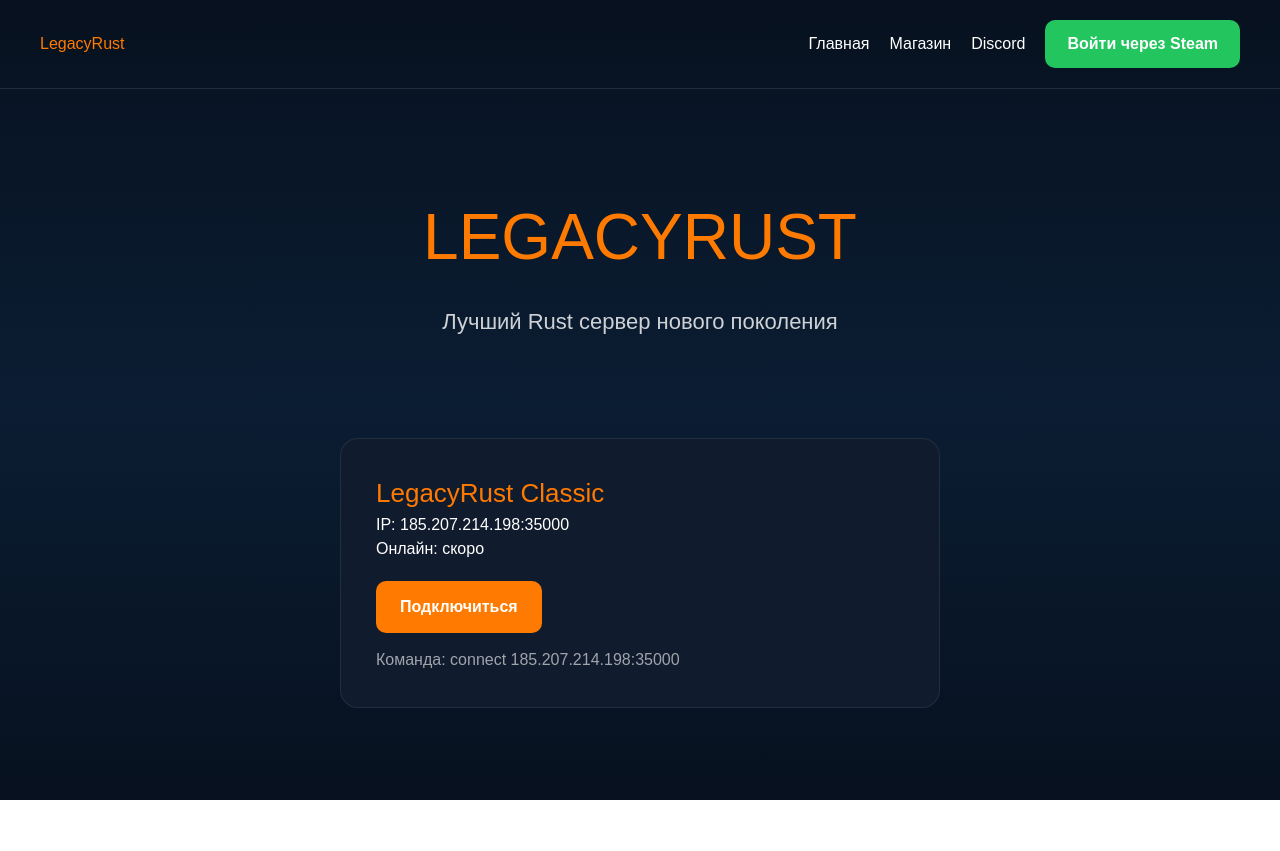
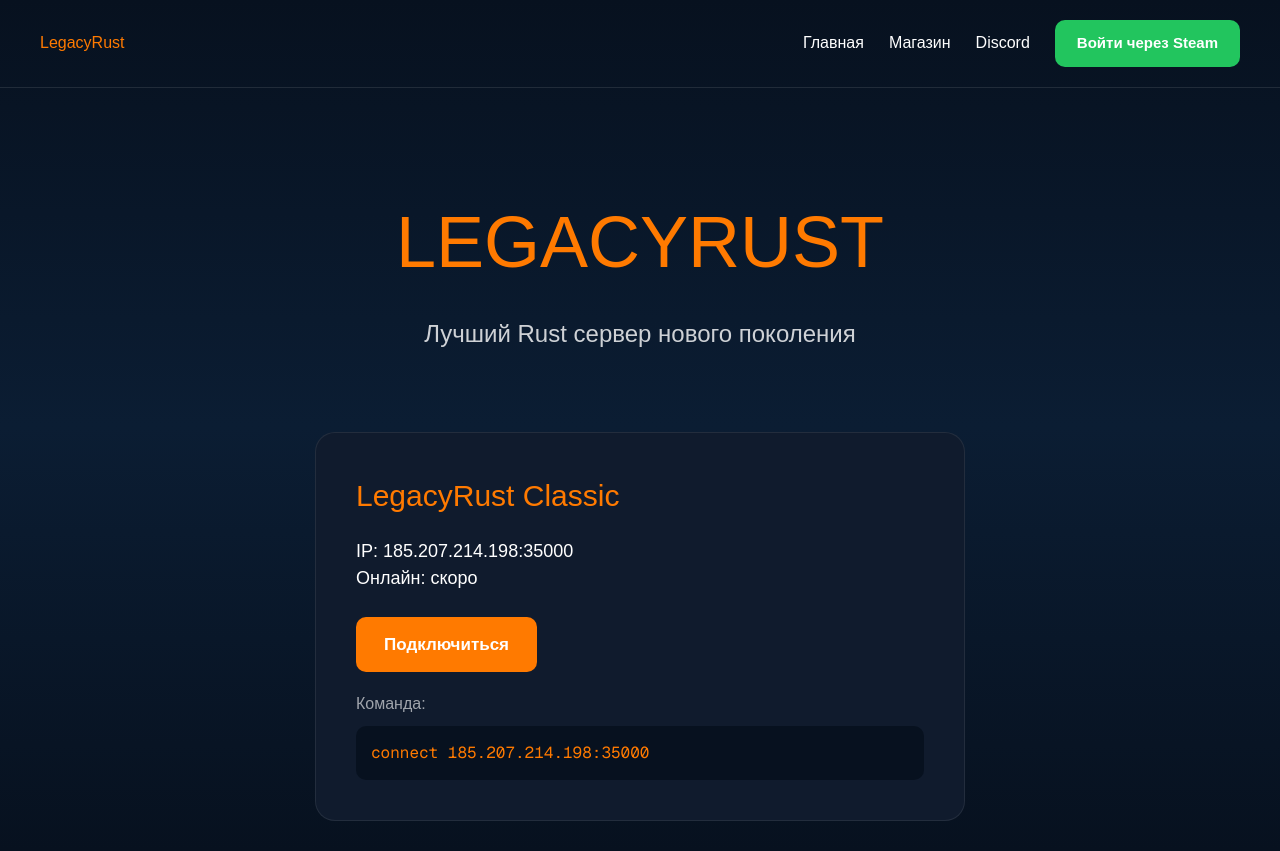
Before and after one commit to elm3rck-debug/rust-site, a Next.js app: page / in a window 1280 px wide. Before the commit the page ends 800 px from the top, so only its background shows below. Built offline with nearby package versions, Linux system fonts and the light colour scheme.

Commit message:
final discord fix

```diff
--- a/app/page.tsx
+++ b/app/page.tsx
@@ -6,9 +6,23 @@
   const [copied, setCopied] = useState(false);
 
   const copyIp = async () => {
-    await navigator.clipboard.writeText("connect 185.207.214.198:35000");
-    setCopied(true);
-    setTimeout(() => setCopied(false), 2000);
+    try {
+      await navigator.clipboard.writeText(
+        "connect 185.207.214.198:35000"
+      );
+
+      setCopied(true);
+
+      setTimeout(() => {
+        setCopied(false);
+      }, 2000);
+    } catch {
+      alert("Не удалось скопировать IP");
+    }
+  };
+
+  const openDiscord = () => {
+    window.location.href = "https://discord.com/invite/HJ3tWgNxr8";
   };
 
   return (
@@ -17,53 +31,63 @@
         minHeight: "100vh",
         background: "linear-gradient(to bottom, #07111f, #0b1d33, #07111f)",
         color: "white",
-        fontFamily: "Arial",
+        fontFamily: "Arial, sans-serif",
       }}
     >
       <header
         style={{
           display: "flex",
           justifyContent: "space-between",
+          alignItems: "center",
           padding: "20px 40px",
-          alignItems: "center",
           borderBottom: "1px solid rgba(255,255,255,0.1)",
         }}
       >
-        <h1 style={{ color: "#ff7a00" }}>LegacyRust</h1>
+        <h1
+          style={{
+            color: "#ff7a00",
+            margin: 0,
+          }}
+        >
+          LegacyRust
+        </h1>
 
-        <nav style={{ display: "flex", gap: "20px", alignItems: "center" }}>
-          <a href="#" style={{ color: "white", textDecoration: "none" }}>
+        <nav
+          style={{
+            display: "flex",
+            gap: "25px",
+            alignItems: "center",
+          }}
+        >
+          <button
+            style={navButton}
+          >
             Главная
-          </a>
+          </button>
 
-          <a href="#" style={{ color: "white", textDecoration: "none" }}>
+          <button
+            style={navButton}
+          >
             Магазин
-          </a>
+          </button>
 
-<button
-  onClick={() =>
-    window.open("https://discord.gg/HJ3tWgNxr8", "_blank")
-  }
-  style={{
-    background: "transparent",
-    border: "none",
-    color: "white",
-    cursor: "pointer",
-    fontSize: "16px",
-  }}
->
-  Discord
-</button>
+          <button
+            onClick={openDiscord}
+            style={navButton}
+          >
+            Discord
+          </button>
 
           <button
             style={{
               background: "#22c55e",
+              border: "none",
               color: "white",
-              border: "none",
               padding: "12px 22px",
               borderRadius: "10px",
               cursor: "pointer",
               fontWeight: "bold",
+              fontSize: "15px",
             }}
           >
             Войти через Steam
@@ -71,10 +95,15 @@
         </nav>
       </header>
 
-      <section style={{ textAlign: "center", padding: "100px 20px 60px" }}>
+      <section
+        style={{
+          textAlign: "center",
+          padding: "100px 20px 50px",
+        }}
+      >
         <h2
           style={{
-            fontSize: "64px",
+            fontSize: "72px",
             marginBottom: "20px",
             color: "#ff7a00",
           }}
@@ -82,57 +111,108 @@
           LEGACYRUST
         </h2>
 
-        <p style={{ fontSize: "22px", opacity: 0.8 }}>
+        <p
+          style={{
+            fontSize: "24px",
+            opacity: 0.8,
+          }}
+        >
           Лучший Rust сервер нового поколения
         </p>
       </section>
 
       <section
         style={{
-          padding: "40px",
           display: "flex",
           justifyContent: "center",
+          padding: "30px",
         }}
       >
         <div
           style={{
             width: "100%",
-            maxWidth: "600px",
+            maxWidth: "650px",
             background: "#101b2d",
-            padding: "35px",
-            borderRadius: "18px",
+            padding: "40px",
+            borderRadius: "20px",
             border: "1px solid rgba(255,255,255,0.08)",
           }}
         >
-          <h3 style={{ color: "#ff7a00", fontSize: "26px" }}>
+          <h3
+            style={{
+              color: "#ff7a00",
+              fontSize: "30px",
+              marginBottom: "20px",
+            }}
+          >
             LegacyRust Classic
           </h3>
 
-          <p>IP: 185.207.214.198:35000</p>
-          <p>Онлайн: скоро</p>
+          <p
+            style={{
+              fontSize: "18px",
+            }}
+          >
+            IP: 185.207.214.198:35000
+          </p>
+
+          <p
+            style={{
+              fontSize: "18px",
+            }}
+          >
+            Онлайн: скоро
+          </p>
 
           <button
             onClick={copyIp}
             style={{
-              marginTop: "20px",
+              marginTop: "25px",
               background: "#ff7a00",
               border: "none",
               color: "white",
-              padding: "14px 24px",
+              padding: "15px 28px",
               borderRadius: "10px",
               cursor: "pointer",
-              fontSize: "16px",
+              fontSize: "17px",
               fontWeight: "bold",
             }}
           >
             {copied ? "IP скопирован!" : "Подключиться"}
           </button>
 
-          <p style={{ marginTop: "15px", opacity: 0.6 }}>
-            Команда: connect 185.207.214.198:35000
+          <p
+            style={{
+              marginTop: "20px",
+              opacity: 0.6,
+            }}
+          >
+            Команда:
           </p>
+
+          <code
+            style={{
+              display: "block",
+              marginTop: "10px",
+              background: "#07111f",
+              padding: "15px",
+              borderRadius: "10px",
+              color: "#ff7a00",
+              fontSize: "16px",
+            }}
+          >
+            connect 185.207.214.198:35000
+          </code>
         </div>
       </section>
     </main>
   );
 }
+
+const navButton: React.CSSProperties = {
+  background: "transparent",
+  border: "none",
+  color: "white",
+  cursor: "pointer",
+  fontSize: "16px",
+};
```
